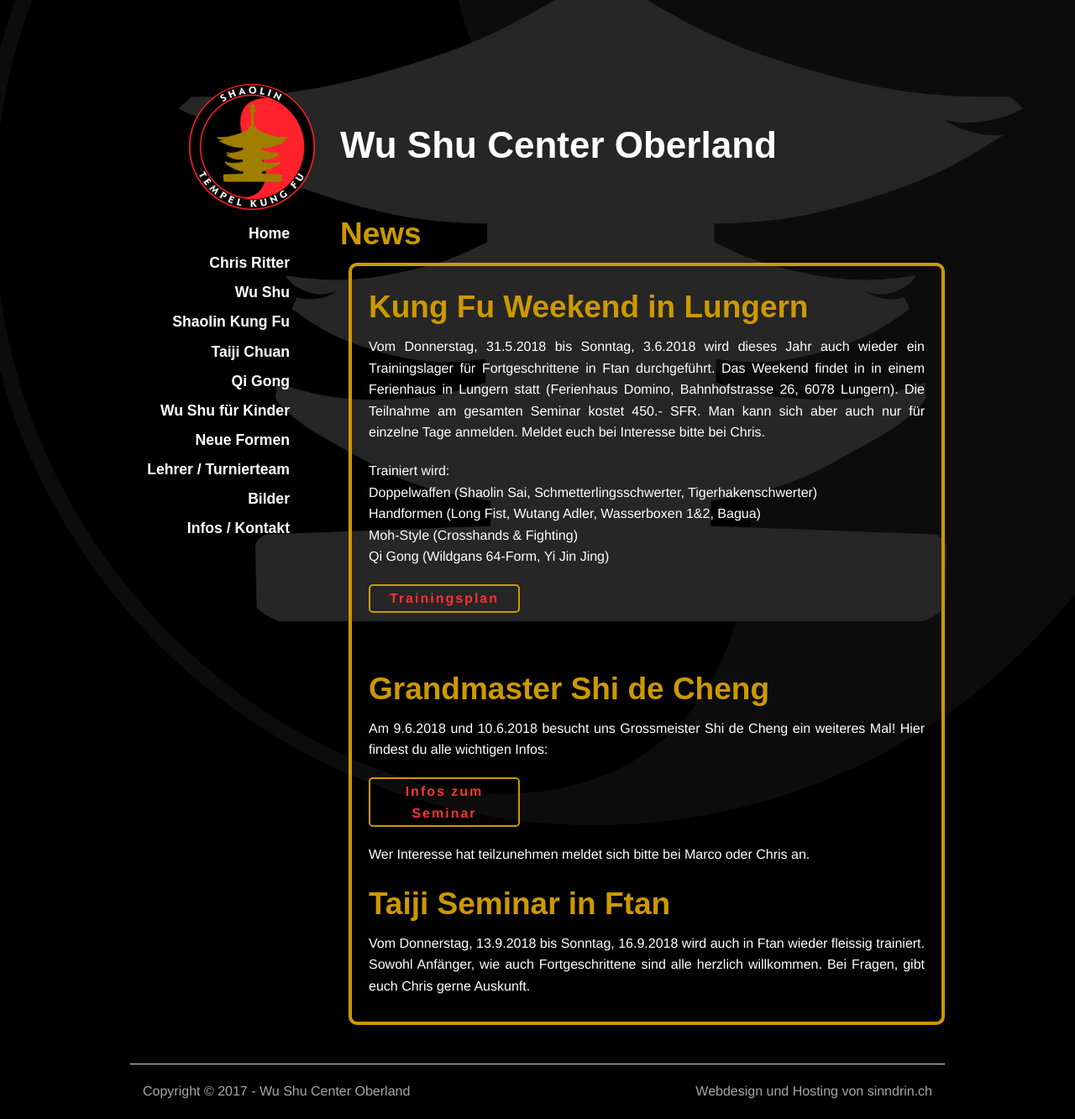
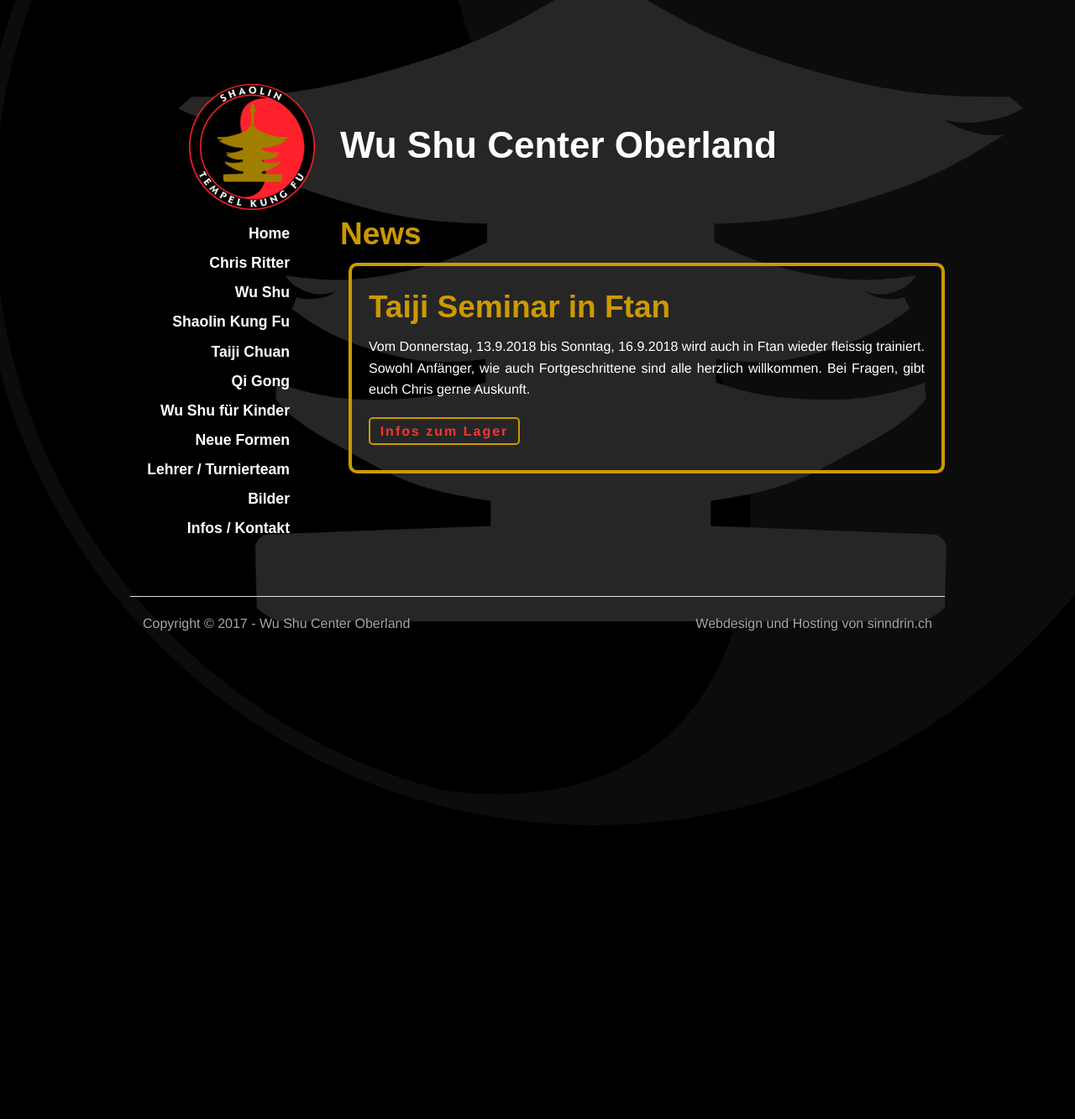
Before and after one commit to wu-shu/wu-shu.github.io, a Jekyll site: the page built from aktuell/index.md, in a window 1280 px wide. Shown: the whole page at 84% size. Built offline with Jekyll 4.4.1, drawn with Linux system fonts in a browser that asks for light colours; some web fonts are replaced; comment, search, counter and statistics services are not loaded; after the commit the page ends 900 px from its top, so only the background shows below that.

Commit message:
infoblatt

```diff
--- a/aktuell/index.md
+++ b/aktuell/index.md
@@ -2,32 +2,8 @@
 layout: default
 title: News
 ---
-
-
-## Kung Fu Weekend in Lungern
-
-Vom Donnerstag, 31.5.2018 bis Sonntag, 3.6.2018 wird dieses Jahr auch wieder ein Trainingslager für Fortgeschrittene in Ftan durchgeführt. Das Weekend findet in in einem Ferienhaus in Lungern statt (Ferienhaus Domino, Bahnhofstrasse 26, 6078 Lungern). Die Teilnahme am gesamten Seminar kostet 450.- SFR. Man kann sich aber auch nur für einzelne Tage anmelden. Meldet euch bei Interesse bitte bei Chris.
-
-Trainiert wird:<br>
-Doppelwaffen (Shaolin Sai, Schmetterlingsschwerter, Tigerhakenschwerter)<br>
-Handformen (Long Fist, Wutang Adler, Wasserboxen 1&2, Bagua)<br>
-Moh-Style (Crosshands & Fighting)<br>
-Qi Gong (Wildgans 64-Form, Yi Jin Jing)<br>
-
-<ul class="small-block-grid-1 medium-block-grid-2 large-block-grid-3">
-<li><a target="_blank" href="http://www.wu-shu.ch/images/lungern_plan.pdf" class="button-contact-info">Trainingsplan</a></li>
-</ul>
-<br>
-
-## Grandmaster Shi de Cheng
-
-Am 9.6.2018 und 10.6.2018 besucht uns Grossmeister Shi de Cheng ein weiteres Mal! Hier findest du alle wichtigen Infos:
-<ul class="small-block-grid-1 medium-block-grid-2 large-block-grid-3">
-<li><a target="_blank" href="http://www.wu-shu.ch/images/Info_shidecheng.pdf" class="button-contact-info">Infos zum Seminar</a></li>
-</ul>
-Wer Interesse hat teilzunehmen meldet sich bitte bei Marco oder Chris an.
-<br>
-
-
 ## Taiji Seminar in Ftan
 Vom Donnerstag, 13.9.2018 bis Sonntag, 16.9.2018 wird auch in Ftan wieder fleissig trainiert. Sowohl Anfänger, wie auch Fortgeschrittene sind alle herzlich willkommen. Bei Fragen, gibt euch Chris gerne Auskunft.
+<ul class="small-block-grid-1 medium-block-grid-2 large-block-grid-3">
+<li><a target="_blank" href="http://www.wu-shu.ch/images/ftan_infoblatt.pdf" class="button-contact-info">Infos zum Lager</a></li>
+</ul>
```
Also changed, not shown: 1 other file.
